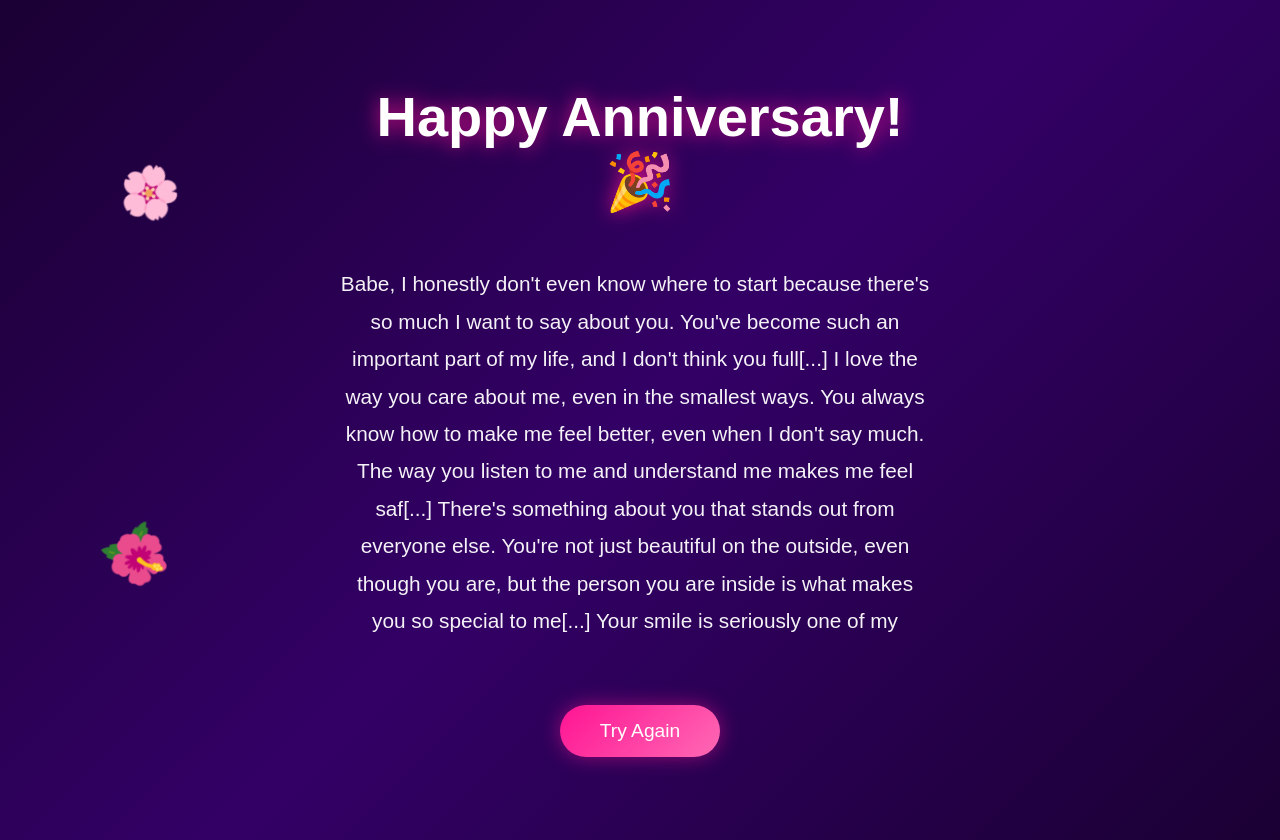
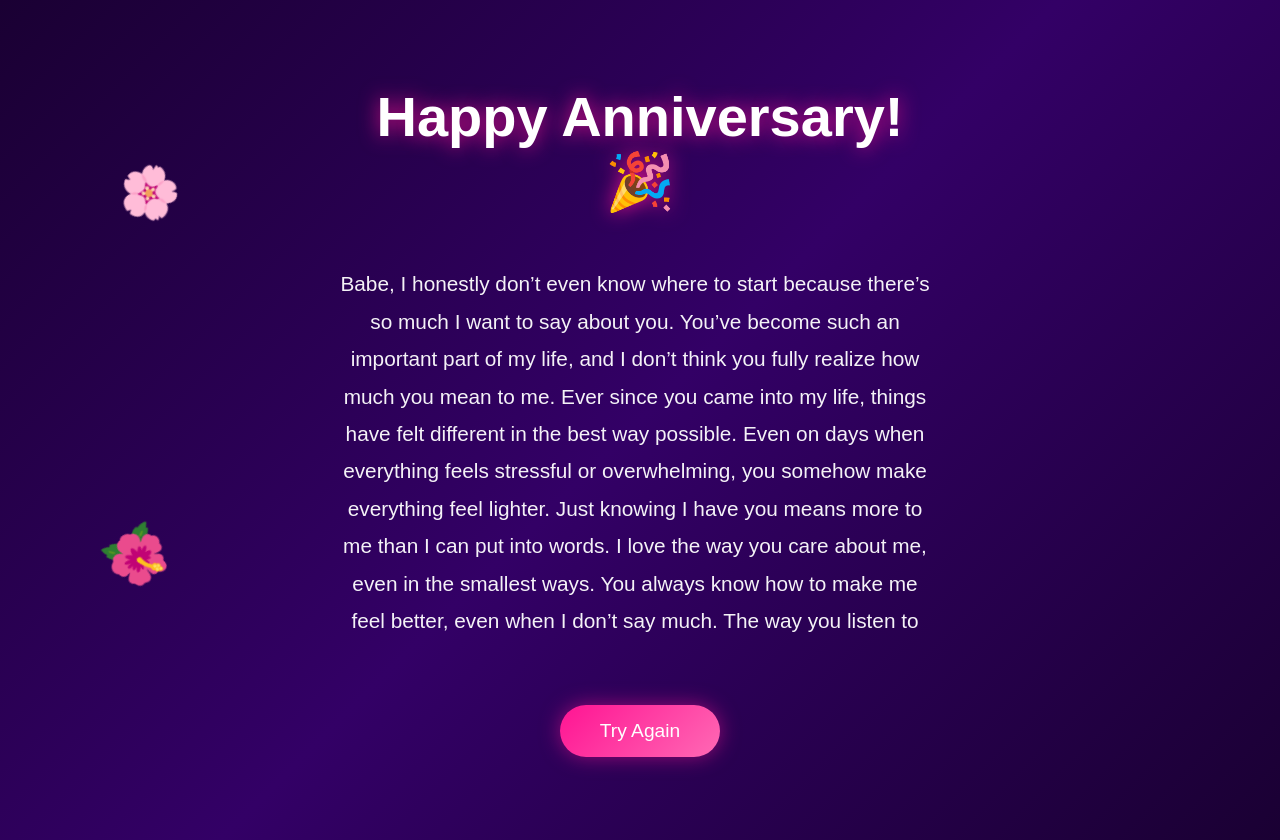
Before and after one commit to CClaros25/Cry-Anniversary, a plain HTML site: page celebration.html in a window 1280 px wide. Drawn offline with Linux system fonts and the light colour scheme.

Commit message:
Fix typographical errors in celebration message

```diff
--- a/celebration.html
+++ b/celebration.html
@@ -113,26 +113,25 @@
     <div class="celebration-container">
         <h1>Happy Anniversary! 🎉</h1>
         <div class="text-content">
-            <p>Babe, I honestly don't even know where to start because there's so much I want to say about you. You've become such an important part of my life, and I don't think you full[...]
+            <p>Babe, I honestly don’t even know where to start because there’s so much I want to say about you. You’ve become such an important part of my life, and I don’t think you fully realize how much you mean to me. Ever since you came into my life, things have felt different in the best way possible. Even on days when everything feels stressful or overwhelming, you somehow make everything feel lighter. Just knowing I have you means more to me than I can put into words.
 
-I love the way you care about me, even in the smallest ways. You always know how to make me feel better, even when I don't say much. The way you listen to me and understand me makes me feel saf[...]
+I love the way you care about me, even in the smallest ways. You always know how to make me feel better, even when I don’t say much. The way you listen to me and understand me makes me feel safe with you. I never feel like I have to pretend to be someone else around you. With you, I can just be myself, and that means everything to me.
 
-There's something about you that stands out from everyone else. You're not just beautiful on the outside, even though you are, but the person you are inside is what makes you so special to me[...]
+There’s something about you that stands out from everyone else. You’re not just beautiful on the outside, even though you are, but the person you are inside is what makes you so special to me. Your heart, your kindness, and the way you treat people says so much about you. It’s one of the biggest reasons I admire you so much. You have this warmth about you that naturally makes people feel comfortable around you.
 
-Your smile is seriously one of my favorite things in the world. Every time I see you smile, I can't help but smile too. It's like you have this effect on me without even trying. Sometimes I c[...]
+Your smile is seriously one of my favorite things in the world. Every time I see you smile, I can’t help but smile too. It’s like you have this effect on me without even trying. Sometimes I catch myself thinking about your smile when we’re not even together. It’s one of those little things about you that stays in my mind.
 
-I cherish every moment I get with you, no matter how small it seems. It doesn't have to be some huge memory for it to matter to me. Even simple conversations, random jokes, or just spending tim[...]
+I cherish every moment I get with you, no matter how small it seems. It doesn’t have to be some huge memory for it to matter to me. Even simple conversations, random jokes, or just spending time together means so much. Those little moments are the ones I end up holding onto the most. They remind me how happy you make me just by being there.
 
-Babe, you've helped me grow more than you probably realize. Being with you makes me want to become a better version of myself. You inspire me to be more patient, more understanding, and more ap[...]
+Babe, you’ve helped me grow more than you probably realize. Being with you makes me want to become a better version of myself. You inspire me to be more patient, more understanding, and more appreciative of the people I love. It’s not because you ask me to change, but because loving you naturally brings out that side of me. That’s something really special to me.
 
-I also admire how strong you are. Even when things get hard, you keep going, and I notice that about you. You handle so much with strength and grace, even if you don't always see it yourself. T[...]
+I also admire how strong you are. Even when things get hard, you keep going, and I notice that about you. You handle so much with strength and grace, even if you don’t always see it yourself. That strength makes me respect you so much. It reminds me how incredible you really are.
 
-One of the things I appreciate most is the peace I feel with you. When I'm with you, everything feels calmer. You make me feel understood in a way that's hard to explain. I don't feel judge[...]
+One of the things I appreciate most is the peace I feel with you. When I’m with you, everything feels calmer. You make me feel understood in a way that’s hard to explain. I don’t feel judged by you, and I never feel like I have to hide parts of myself. That kind of comfort is rare, and I cherish it more than you know.
 
-I cherish you not just because you're my girlfriend, but because of the amazing person you are. You're caring, thoughtful, beautiful, and genuinely one of a kind. You bring so much happiness [...]
+I cherish you not just because you’re my girlfriend, but because of the amazing person you are. You’re caring, thoughtful, beautiful, and genuinely one of a kind. You bring so much happiness into my life in ways both big and small. Every day with you feels meaningful because it’s with you. You’ve become someone I value more than words can explain.
 
-Babe, I just want you to know how much I love and cherish you. I appreciate everything about you, even the little things you probably think go unnoticed. You mean so much to me, and I'm so grat[...]
-</p>
+Babe, I just want you to know how much I love and cherish you. I appreciate everything about you, even the little things you probably think go unnoticed. You mean so much to me, and I’m so grateful to have you in my life. You have my heart in a way nobody else ever has. No matter what, I’ll always cherish you and be thankful for you.</p>
         </div>
         <button class="restart-btn" onclick="location.href='index.html'">Try Again</button>
     </div>
```
